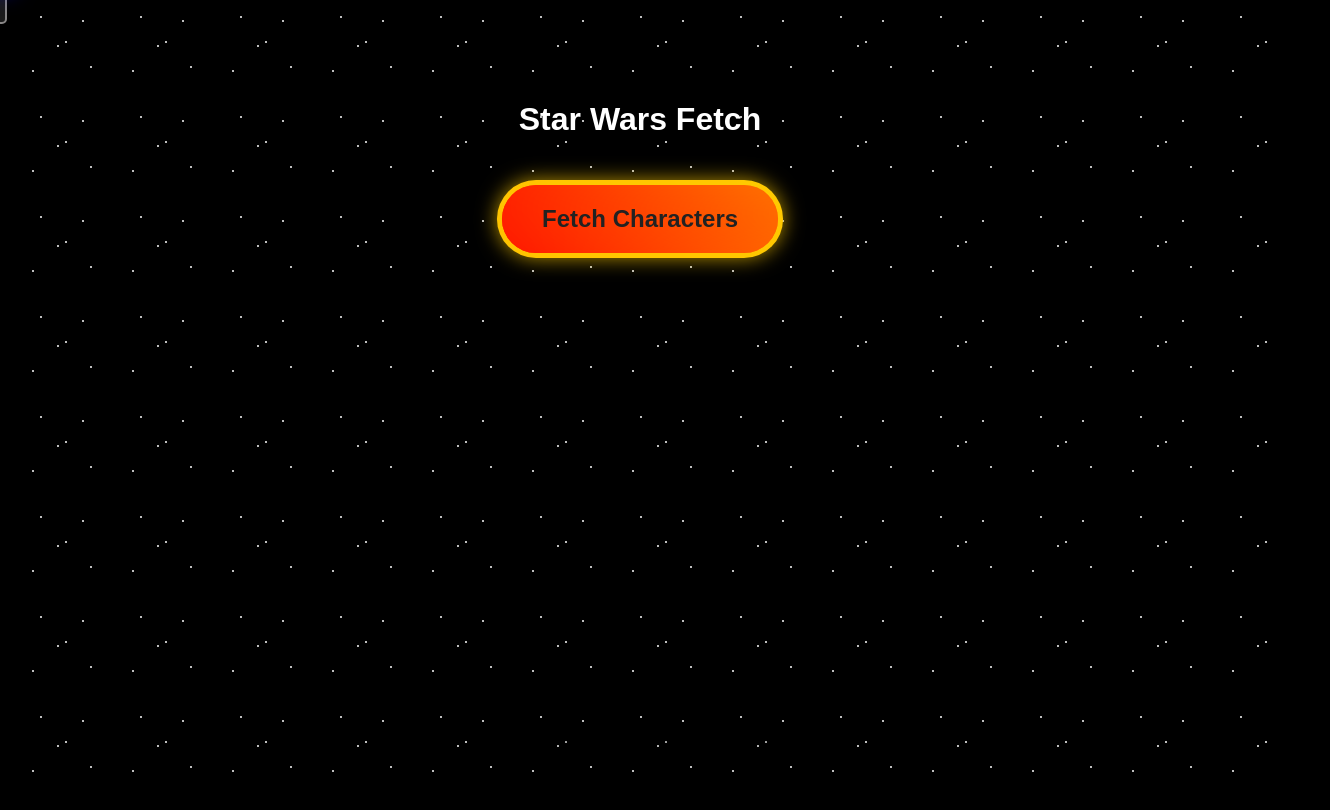
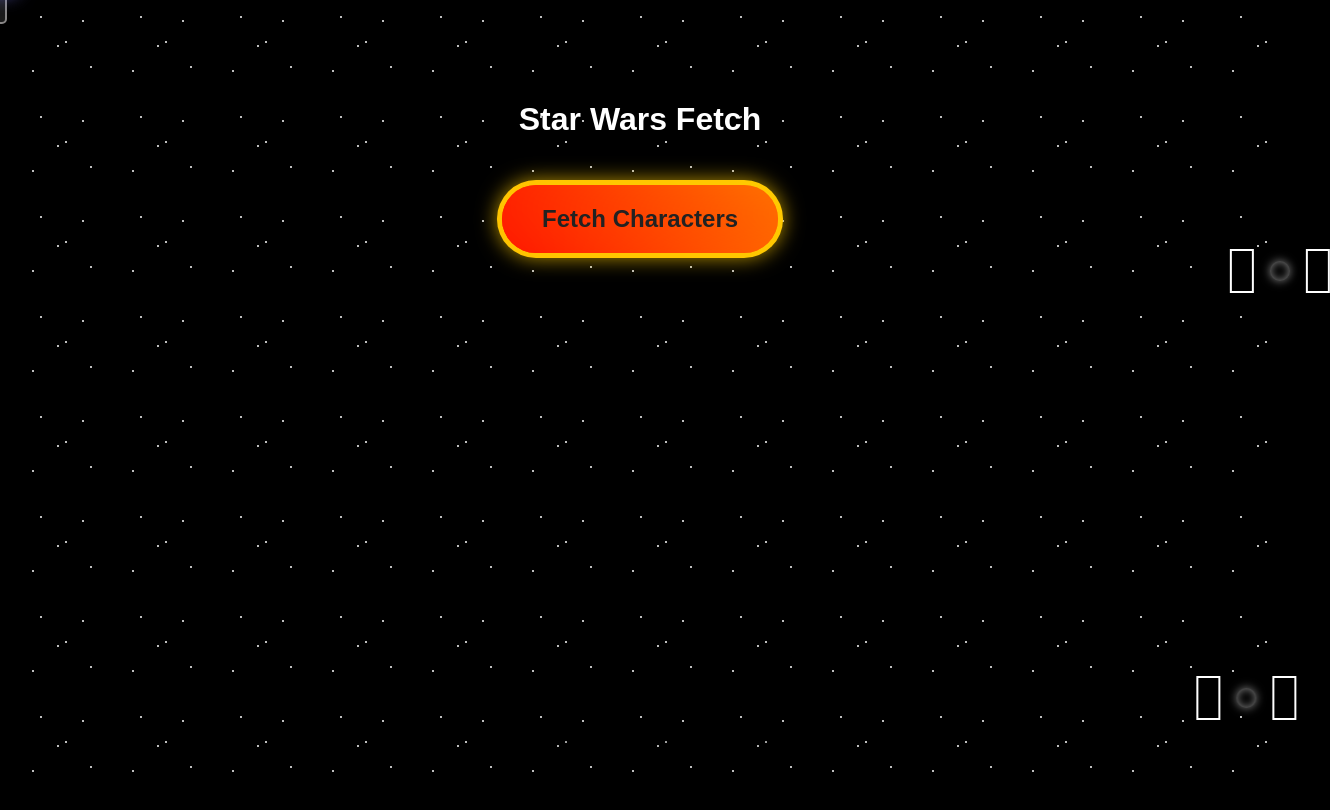
Before and after one commit to chriscooley1/swapi-project, a plain HTML site: page index.html in a window 1280 px wide. Both pictures are taken after a click on the button "Fetch Characters". Shown: the top 810 px of the page, 1330 px wide, since content can reach past the window. Drawn offline with Linux system fonts and the light colour scheme; no server answers.

Commit message:
Add tie fighters and sound effects

```diff
--- a/css/style.css
+++ b/css/style.css
@@ -1,5 +1,4 @@
 :root {
-    /* rgb for the actual saber color */
     --saber-r: 0;
     --saber-g: 0;
     --saber-b: 255;
@@ -7,6 +6,7 @@
     --saber-color: rgba(var(--saber-r), var(--saber-g), var(--saber-b), 1);
     --saber-color-gradient: rgba(var(--saber-r), var(--saber-g), var(--saber-b), .7);
     --saber-box-shadow: rgba(var(--saber-r), var(--saber-g), var(--saber-b), .5);
+    --saber-highlight: rgba(255, 255, 255, .5);
 }
 
 body {
@@ -17,7 +17,6 @@
     justify-content: center;
     align-items: center;
     height: 100vh;
-    /* Hide the default cursor */
     cursor: none;
 }
 
@@ -34,9 +33,7 @@
     border: 2px solid #888686;
     box-shadow: 0 0 10px rgba(0, 0, 0, 0.5);
     z-index: 1000;
-    /* Prevents cursor from interfering with other elements */
     pointer-events: none;
-    /* Ensure rotation happens around the center */
     transform-origin: 50% 50%;
 }
 
@@ -46,32 +43,25 @@
     left: 50%;
     transform: translateX(-50%);
     width: 10px;
-    /* Start with height 0 */
     height: 0;
     background: linear-gradient(to bottom, var(--saber-color), var(--saber-color-gradient));
-    box-shadow: 0 0 20px 10px var(--saber-box-shadow);
+    box-shadow: 0 0 20px 10px var(--saber-box-shadow), 0 0 20px 10px var(--saber-highlight);
     border-radius: 5px 5px 0 0;
     transition: height 0.2s ease-in-out;
 }
 
 #output {
-    /* Set text color to yellow */
     color: yellow;
-    /* Use a Star Wars-like font */
     font-family: "Star Jedi", sans-serif;
     display: grid;
     grid-template-columns: 2fr 2fr 2fr;
     align-items: center;
-    /* Height to enable scrolling */
     width: 100%;
     height: 60vh;
-    /* Enable vertical scrolling */
     overflow-y: auto;
-    /* Add some padding for better readability */
     padding: 20px;
 }
 
-  /* Create a scrolling effect */
 @keyframes crawl {
     0% {
         transform: translateY(100%);
@@ -82,17 +72,50 @@
     }
 }
 
-  /* Apply the scrolling effect to the output */
 #output::before {
-    /* Required for pseudo elements */
     content: " ";
     position: absolute;
     top: 0;
     left: 0;
     width: 100%;
     height: 100%;
-    /* Ensure it's behind the text */
     z-index: -1;
-    /* Adjust speed as needed */
     animation: crawl 120s linear infinite;
 }
+
+.attacking-tie-fighter {
+    position: absolute;
+    width: 60px;
+    height: 60px;
+    display: flex;
+    justify-content: center;
+    align-items: center;
+    z-index: 1000;
+    pointer-events: none;
+}
+
+.attacking-tie-fighter .body {
+    width: 20px;
+    height: 20px;
+    background-color: #000;
+    border-radius: 50%;
+    box-shadow: 0 0 10px rgba(255, 255, 255, 0.5), 0 0 10px rgba(255, 255, 255, 0.5) inset;
+}
+
+.attacking-tie-fighter .left-wing, .attacking-tie-fighter .right-wing {
+    width: 20px;
+    height: 40px;
+    background-color: #000;
+    border: 2px solid #fff;
+    position: absolute;
+    top: 50%;
+    transform: translateY(-50%);
+}
+
+.attacking-tie-fighter .left-wing {
+    left: -20px;
+}
+
+.attacking-tie-fighter .right-wing {
+    right: -20px;
+}
--- a/index.html
+++ b/index.html
@@ -18,16 +18,20 @@
             <h1>Star Wars Fetch</h1>
         </div>
         <div class="button">
-            <button id="fetch-btn">Fetch Characters</button>
+            <button type="button" id="fetch-btn">Fetch Characters</button>
         </div>
         <div id="output" class="output-box">
             <!-- Fetched data will be displayed here -->
         </div>
     </div>
 
-    <audio id="audio" src="sounds/star-wars-theme-song.mp3"></audio>
+    <audio id="themesong" src="sounds/star-wars-theme-song.mp3"></audio>
+    <audio id="lightSaberActivate" src="sounds/activate.mp3"></audio>
+    <audio id="lightSaberDeactivate" src="sounds/deactivate.mp3"></audio>
+    <audio id="lightSaberClick" src="sounds/clash.mp3"></audio>
     <script src="javascript/main.js"></script>
     <script src="javascript/cursor.js"></script>
+    <script src="javascript/attack.js"></script>
 </body>
 
 </html>
--- /dev/null
+++ b/javascript/attack.js
@@ -0,0 +1,54 @@
+document.addEventListener("DOMContentLoaded", () => {
+    document.addEventListener("click", () => {
+        createAttackingTieFighters(5); // Number of attacking TIE fighters
+    });
+});
+
+const createAttackingTieFighters = (count) => {
+    for (let i = 0; i < count; i++) {
+        setTimeout(spawnAttackingTieFighter, i * 1000); // Delay between each TIE fighter
+    }
+};
+
+const spawnAttackingTieFighter = () => {
+    const tieFighter = document.createElement("div");
+    tieFighter.classList.add("attacking-tie-fighter");
+
+    const body = document.createElement("div");
+    body.classList.add("body");
+    tieFighter.appendChild(body);
+
+    const leftWing = document.createElement("div");
+    leftWing.classList.add("left-wing");
+    tieFighter.appendChild(leftWing);
+
+    const rightWing = document.createElement("div");
+    rightWing.classList.add("right-wing");
+    tieFighter.appendChild(rightWing);
+
+    document.body.appendChild(tieFighter);
+
+    // Random starting position (left or right of the screen)
+    const startPosition = Math.random() > 0.5 ? "left" : "right";
+    tieFighter.style[startPosition] = "0";
+    tieFighter.style.top = `${Math.random() * 100}%`;
+
+    const target = document.getElementById("custom-cursor");
+    const targetRect = target.getBoundingClientRect();
+
+    const animationDuration = 2000; // Animation duration in ms
+
+    // Move the TIE fighter towards the cursor
+    tieFighter.animate([
+        { transform: `translate(${startPosition === "left" ? "-100%" : "100%"}, 0)` },
+        { transform: `translate(${targetRect.left}px, ${targetRect.top}px)` }
+    ], {
+        duration: animationDuration,
+        easing: "linear",
+        fill: "forwards"
+    });
+
+    setTimeout(() => {
+        document.body.removeChild(tieFighter);
+    }, animationDuration);
+};
--- a/javascript/cursor.js
+++ b/javascript/cursor.js
@@ -8,12 +8,14 @@
     blade.id = "blade";
     customCursor.appendChild(blade);
 
-    let rotationSpeed = 4; // Default rotation speed (degrees per frame)
+    // For rotation animation
+    let rotationSpeed = 2; // Default rotation speed (degrees per frame)
     let isRotating = false;
     let rotationAngleX = 0;
     let rotationAngleY = 0;
     let rotationAngleZ = 0;
-    let saberActivated = false;
+
+    let active = false;
 
     const cursorOffsetX = -7;
     const cursorOffsetY = -20;
@@ -24,32 +26,33 @@
       customCursor.style.top = `${e.clientY + cursorOffsetY}px`;
     });
 
-    // Handle mouse down event to extend the lightsaber blade
     document.addEventListener("mousedown", () => {
-        blade.style.height = "100px"; // Extend blade
+      if (active) {
+        document.getElementById("lightSaberClick").play();
+      }
+
+      customCursor.style.transform = `rotateZ(90deg)`;
+      requestAnimationFrame(rotateCursor);
     });
 
-    // Handle mouse up event to retract the lightsaber blade
     document.addEventListener("mouseup", () => {
-        blade.style.height = "0"; // Retract blade
+      customCursor.style.transform = `rotateZ(0deg)`;
+      requestAnimationFrame(rotateCursor);
     });
 
-    // Handle key down event to start/stop rotation and toggle lightsaber blade
+    // Handle key down event to start/stop rotation
     document.addEventListener("keydown", (e) => {
       switch (e.key) {
         case "r":
+          if (active) {
             isRotating = !isRotating;
             if (isRotating) {
               requestAnimationFrame(rotateCursor);
             }
+          }
           break;
         case "s":
-                if (!saberActivated) {
-                    blade.style.height = "100px"; // Extend blade
-                } else {
-                    blade.style.height = "0"; // Retract blade
-                }
-                saberActivated = !saberActivated;
+          toggleLightSaber();
           break;
       }
     });
@@ -64,4 +67,15 @@
         requestAnimationFrame(rotateCursor);
       }
     };
+
+    const toggleLightSaber = () => {
+      if (!active) {
+        blade.style.height = "100px"; // Extend blade
+        document.getElementById("lightSaberActivate").play();
+      } else {
+        blade.style.height = "0"; // Retract blade
+        document.getElementById("lightSaberDeactivate").play();
+      }
+      active = !active;
+    };
   });
--- a/javascript/main.js
+++ b/javascript/main.js
@@ -1,7 +1,7 @@
 "use strict";
 
 document.getElementById("fetch-btn").addEventListener("click", async () => {
-  const audio = document.getElementById('audio');
+  const audio = document.getElementById("themesong");
   audio.play();
 
   const swapiData = await getAllSwapiCharacters();
```
Also changed, not shown: 3 other files. Lines whose indentation alone changed are shown as unchanged.
